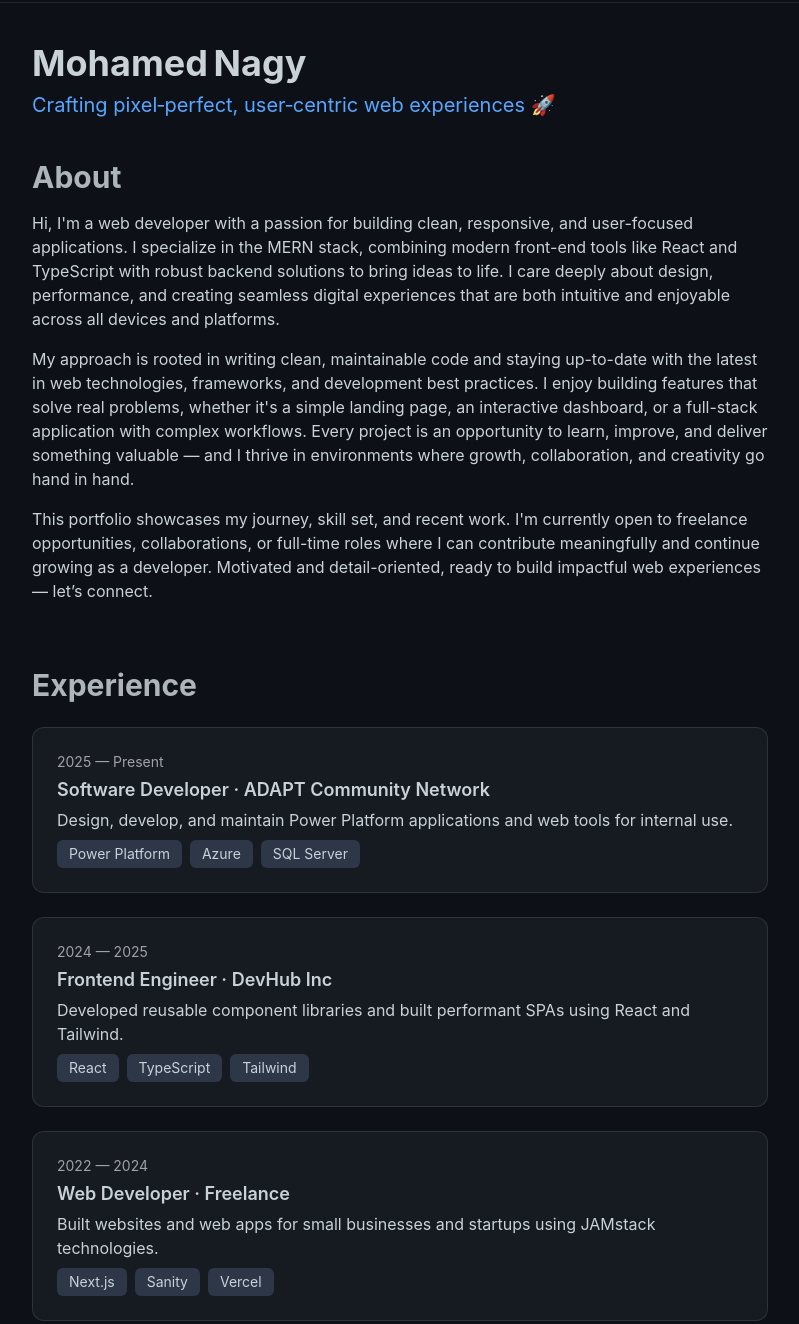
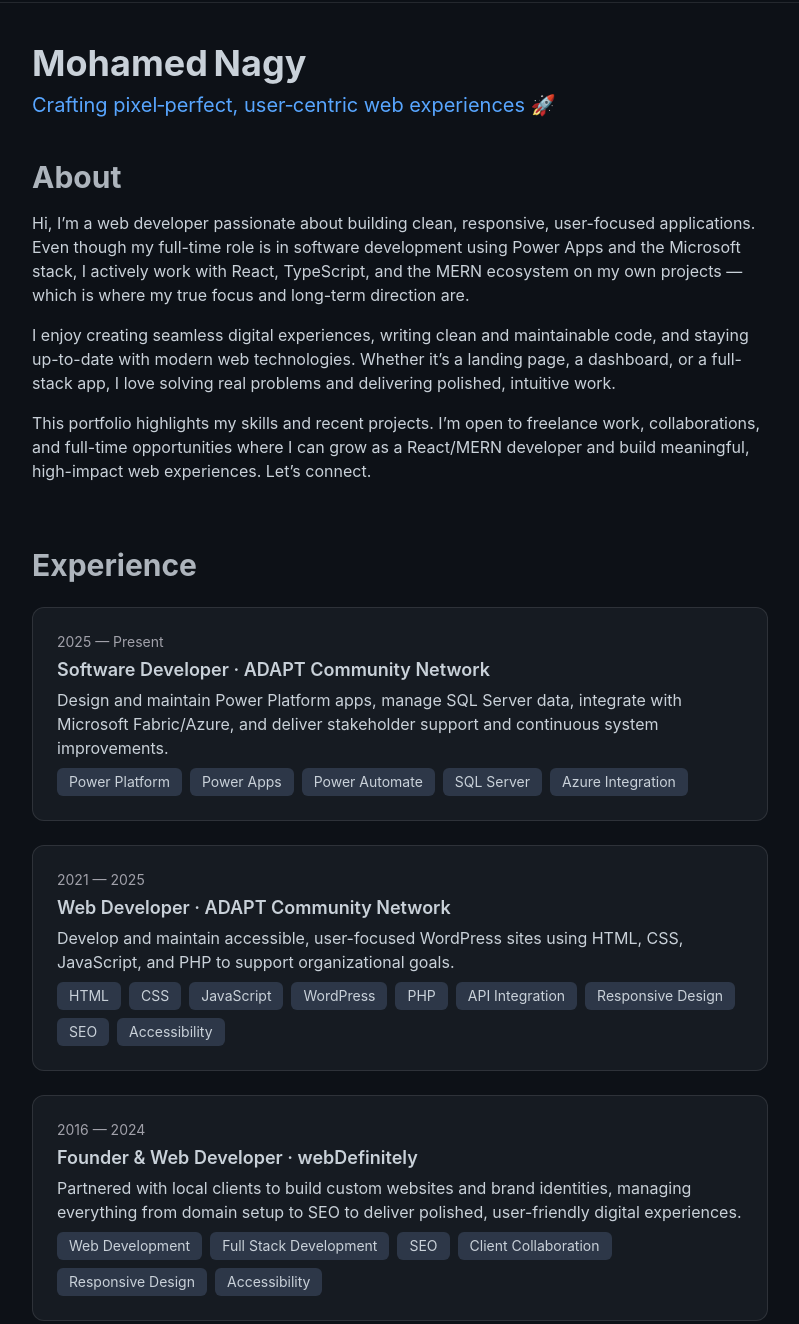
Before and after one commit to devmonagy/monagy.com-V2, a plain HTML site: page index.html in a window 1280 px wide. Shown: the part 62-1386 px from the top of the page, without its empty margins (240-1039 px from the left). Drawn offline with nearby package versions, Linux system fonts and the light colour scheme.

Commit message:
Update Styles

```diff
--- a/index.html
+++ b/index.html
@@ -125,29 +125,24 @@
       <section id="about" class="mt-0">
         <h2 class="text-3xl font-bold mb-4">About</h2>
         <p class="mb-4">
-          Hi, I'm a web developer with a passion for building clean, responsive,
-          and user-focused applications. I specialize in the MERN stack,
-          combining modern front-end tools like React and TypeScript with robust
-          backend solutions to bring ideas to life. I care deeply about design,
-          performance, and creating seamless digital experiences that are both
-          intuitive and enjoyable across all devices and platforms.
+          Hi, I’m a web developer passionate about building clean, responsive,
+          user-focused applications. Even though my full-time role is in
+          software development using Power Apps and the Microsoft stack, I
+          actively work with React, TypeScript, and the MERN ecosystem on my own
+          projects — which is where my true focus and long-term direction are.
         </p>
         <p class="mb-4">
-          My approach is rooted in writing clean, maintainable code and staying
-          up-to-date with the latest in web technologies, frameworks, and
-          development best practices. I enjoy building features that solve real
-          problems, whether it's a simple landing page, an interactive
-          dashboard, or a full-stack application with complex workflows. Every
-          project is an opportunity to learn, improve, and deliver something
-          valuable — and I thrive in environments where growth, collaboration,
-          and creativity go hand in hand.
+          I enjoy creating seamless digital experiences, writing clean and
+          maintainable code, and staying up-to-date with modern web
+          technologies. Whether it’s a landing page, a dashboard, or a
+          full-stack app, I love solving real problems and delivering polished,
+          intuitive work.
         </p>
         <p class="mb-4">
-          This portfolio showcases my journey, skill set, and recent work. I'm
-          currently open to freelance opportunities, collaborations, or
-          full-time roles where I can contribute meaningfully and continue
-          growing as a developer. Motivated and detail-oriented, ready to build
-          impactful web experiences — let’s connect.
+          This portfolio highlights my skills and recent projects. I’m open to
+          freelance work, collaborations, and full-time opportunities where I
+          can grow as a React/MERN developer and build meaningful, high-impact
+          web experiences. Let’s connect.
         </p>
       </section>
 
@@ -160,29 +155,30 @@
             class="experience-card bg-[var(--card-bg)] p-6 rounded-xl border border-white/10 hover:border-[var(--highlight)] hover:shadow-[0_0_10px_var(--highlight)] transition-all cursor-pointer"
             data-range="2025 — Present"
             data-title="Software Developer · ADAPT Community Network"
-            data-summary="Design, develop, and maintain Power Platform applications and web tools for internal use."
-            data-skills="Power Platform,Azure,SQL Server"
+            data-summary="Design and maintain Power Platform apps, manage SQL Server data, integrate with Microsoft Fabric/Azure, and deliver stakeholder support and continuous system improvements."
+            data-skills="Power Platform,Power Apps,Power Automate,SQL Server,Azure Integration"
             data-details="Built and maintained Power Apps for internal operations.;Automated workflows using Power Automate and Azure Logic Apps.;Designed responsive UI components with accessibility in mind.;Collaborated with teams to enhance performance and scalability."
           ></div>
 
           <!-- Card 2 -->
           <div
             class="experience-card bg-[var(--card-bg)] p-6 rounded-xl border border-white/10 hover:border-[var(--highlight)] hover:shadow-[0_0_10px_var(--highlight)] transition-all cursor-pointer"
-            data-range="2024 — 2025"
-            data-title="Frontend Engineer · DevHub Inc"
-            data-summary="Developed reusable component libraries and built performant SPAs using React and Tailwind."
-            data-skills="React,TypeScript,Tailwind"
+            data-range="2021 — 2025"
+            data-title="Web Developer · ADAPT Community Network"
+            data-summary="Develop and maintain accessible, user-focused WordPress sites using HTML, CSS, JavaScript, and PHP to support organizational goals."
+            data-skills="HTML,CSS,JavaScript,WordPress,PHP,API Integration,Responsive Design,SEO,Accessibility"
             data-details="Built design-consistent reusable React components.;Created responsive UI with accessibility standards.;Optimized performance and bundle size for fast load times."
           ></div>
 
           <!-- Card 3 -->
           <div
             class="experience-card bg-[var(--card-bg)] p-6 rounded-xl border border-white/10 hover:border-[var(--highlight)] hover:shadow-[0_0_10px_var(--highlight)] transition-all cursor-pointer"
-            data-range="2022 — 2024"
-            data-title="Web Developer · Freelance"
-            data-summary="Built websites and web apps for small businesses and startups using JAMstack technologies."
-            data-skills="Next.js,Sanity,Vercel"
-            data-details="Delivered static and dynamic JAMstack sites.;Integrated CMS via Sanity for easy client editing.;Handled deployment and optimization through Vercel."
+            data-range="2016 — 2024"
+            data-title="Founder & Web Developer · webDefinitely"
+            data-summary="Partnered with local clients to build custom websites and brand identities, managing everything from domain setup to SEO to deliver polished, user-friendly digital experiences."
+            data-skills="Web Development,Full Stack Development,SEO,Client Collaboration,Responsive Design,Accessibility"
+            data-details="Partnered with local clients to build custom websites and brand identities, managing everything from domain setup to SEO to deliver polished, user-friendly digital experiences.;Integrated CMS via Sanity for easy client editing.;Handled deployment and optimization through Vercel.
+"
           ></div>
         </div>
       </section>
@@ -213,10 +209,19 @@
             <div class="flex-1">
               <p class="text-lg font-semibold mb-1">BlogWebApp</p>
               <p class="mb-2">
-                A Medium‑like blogging platform built with React, Express, and
-                MongoDB.
+                A Medium‑like full-stack blogging platform built with the MERN
+                stack (MongoDB, Express, React, Node.js) and TypeScript. It
+                features user authentication with JWT, responsive design with
+                Tailwind CSS, profile management, and post creation with image
+                uploads & social interactions.
               </p>
               <div class="flex flex-wrap gap-2 text-sm">
+                <span class="bg-[var(--badge-bg)] px-3 py-1 rounded-md"
+                  >MongoDB</span
+                >
+                <span class="bg-[var(--badge-bg)] px-3 py-1 rounded-md"
+                  >Express</span
+                >
                 <span class="bg-[var(--badge-bg)] px-3 py-1 rounded-md"
                   >React</span
                 >
@@ -224,10 +229,22 @@
                   >Node.js</span
                 >
                 <span class="bg-[var(--badge-bg)] px-3 py-1 rounded-md"
-                  >MongoDB</span
+                  >TypeScript</span
                 >
                 <span class="bg-[var(--badge-bg)] px-3 py-1 rounded-md"
-                  >Tailwind</span
+                  >Tailwind CSS</span
+                >
+                <span class="bg-[var(--badge-bg)] px-3 py-1 rounded-md"
+                  >JWT</span
+                >
+                <span class="bg-[var(--badge-bg)] px-3 py-1 rounded-md"
+                  >WebSockets</span
+                >
+                <span class="bg-[var(--badge-bg)] px-3 py-1 rounded-md"
+                  >Render</span
+                >
+                <span class="bg-[var(--badge-bg)] px-3 py-1 rounded-md"
+                  >Vercel</span
                 >
               </div>
             </div>
```
